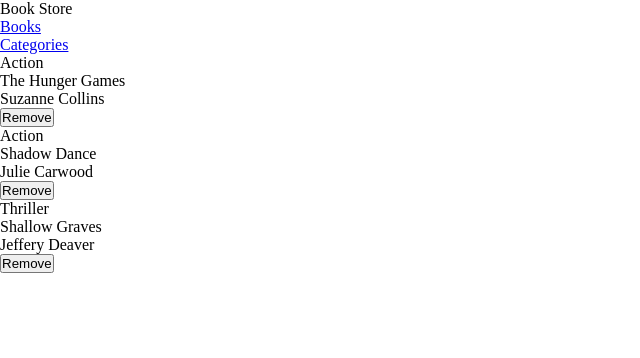
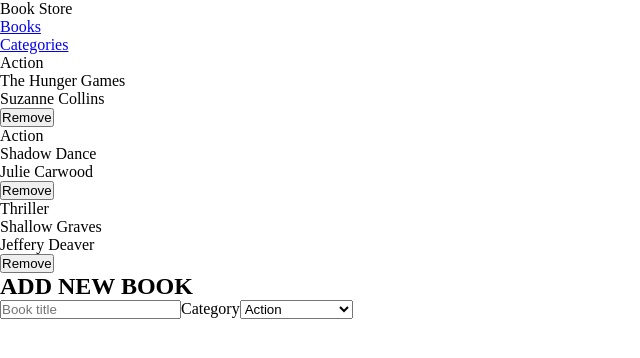
Before and after one commit to afizsavage/books-store, a React (Create React App) app: page / in a window 1280 px wide. Shown: the top 358 px of the page, without its empty margins (0-640 px from the left). Built offline with nearby package versions, Linux system fonts and the light colour scheme.

Commit message:
Add form for adding books

```diff
--- a/src/App.js
+++ b/src/App.js
@@ -1,6 +1,6 @@
 import { Route, Switch, BrowserRouter as Router } from 'react-router-dom';
 import './App.css';
-import BookList from './components/books';
+import Home from './components/books';
 import Header from './components/header';
 
 function App() {
@@ -9,7 +9,7 @@
       <Header />
       <Switch>
         <Route exact path="/">
-          <BookList />
+          <Home />
         </Route>
         <Route path="/categories">
           <h1>UNDER CONSTRUCTION</h1>
--- /dev/null
+++ b/src/components/books/booklist.js
@@ -0,0 +1,37 @@
+import BookCard from './card';
+
+const books = [
+  {
+    id: 0,
+    author: 'Suzanne Collins',
+    genre: 'Action',
+    title: 'The Hunger Games',
+  },
+  {
+    id: 1,
+    author: 'Julie Carwood',
+    genre: 'Action',
+    title: 'Shadow Dance',
+  },
+  {
+    id: 2,
+    author: 'Jeffery Deaver',
+    genre: 'Thriller',
+    title: 'Shallow Graves',
+  },
+];
+
+const BookList = () => (
+  <div>
+    <ul>
+      {books.map((book) => (
+        <li key={book.id}>
+          {' '}
+          <BookCard book={book} />
+        </li>
+      ))}
+    </ul>
+  </div>
+);
+
+export default BookList;
--- /dev/null
+++ b/src/components/books/card.js
@@ -0,0 +1,13 @@
+import BookDetails from './details';
+
+const BookCard = (item) => {
+  const { book } = item;
+
+  return (
+    <div>
+      <BookDetails book={book} />
+    </div>
+  );
+};
+
+export default BookCard;
--- a/src/components/books/crud-buttons.js
+++ b/src/components/books/crud-buttons.js
@@ -3,7 +3,7 @@
     id: 0,
     title: 'Remove',
     handleClick() {
-      console.log('click');
+      return null;
     },
   },
 ];
--- /dev/null
+++ b/src/components/books/form.js
@@ -0,0 +1,18 @@
+const AddingForm = () => (
+  <div>
+    <h2>ADD NEW BOOK</h2>
+    <form>
+      <input type="text" placeholder="Book title" />
+      <label htmlFor="categories">
+        Category
+        <select name="categories" id="categories">
+          <option value="action">Action</option>
+          <option value="science Fiction">Science Fiction</option>
+          <option value="economy">Economy</option>
+        </select>
+      </label>
+    </form>
+  </div>
+);
+
+export default AddingForm;
--- a/src/components/books/index.js
+++ b/src/components/books/index.js
@@ -1,47 +1,11 @@
-import BookDetails from './details';
+import BookList from './booklist';
+import AddingForm from './form';
 
-const books = [
-  {
-    id: 0,
-    author: 'Suzanne Collins',
-    genre: 'Action',
-    title: 'The Hunger Games',
-  },
-  {
-    id: 1,
-    author: 'Julie Carwood',
-    genre: 'Action',
-    title: 'Shadow Dance',
-  },
-  {
-    id: 2,
-    author: 'Jeffery Deaver',
-    genre: 'Thriller',
-    title: 'Shallow Graves',
-  },
-];
-
-const BookCard = (item) => {
-  const { book } = item;
-
-  return (
-    <div>
-      <BookDetails book={book} />
-    </div>
-  );
-};
-
-const BookList = () => (
+const Home = () => (
   <div>
-    <ul>
-      {books.map((book) => (
-        <li key={book.id}>
-          {' '}
-          <BookCard book={book} />
-        </li>
-      ))}
-    </ul>
+    <BookList />
+    <AddingForm />
   </div>
 );
 
-export default BookList;
+export default Home;
```
